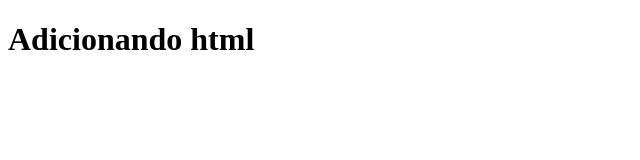
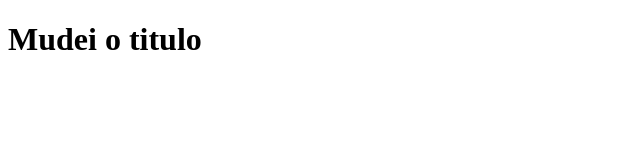
Before and after one commit to will27nasc/meu-segundo-git, a plain HTML site: page index.html in a window 1280 px wide. Shown: the whole page, without its empty margins (0-640 px from the left). Drawn offline with Linux system fonts and the light colour scheme.

Commit message:
mudei o titulo da página index

```diff
--- a/index.html
+++ b/index.html
@@ -7,6 +7,6 @@
     <title>Document</title>
 </head>
 <body>
-    <h1>Adicionando html</h1>
+    <h1>Mudei o titulo</h1>
 </body>
 </html>
```
